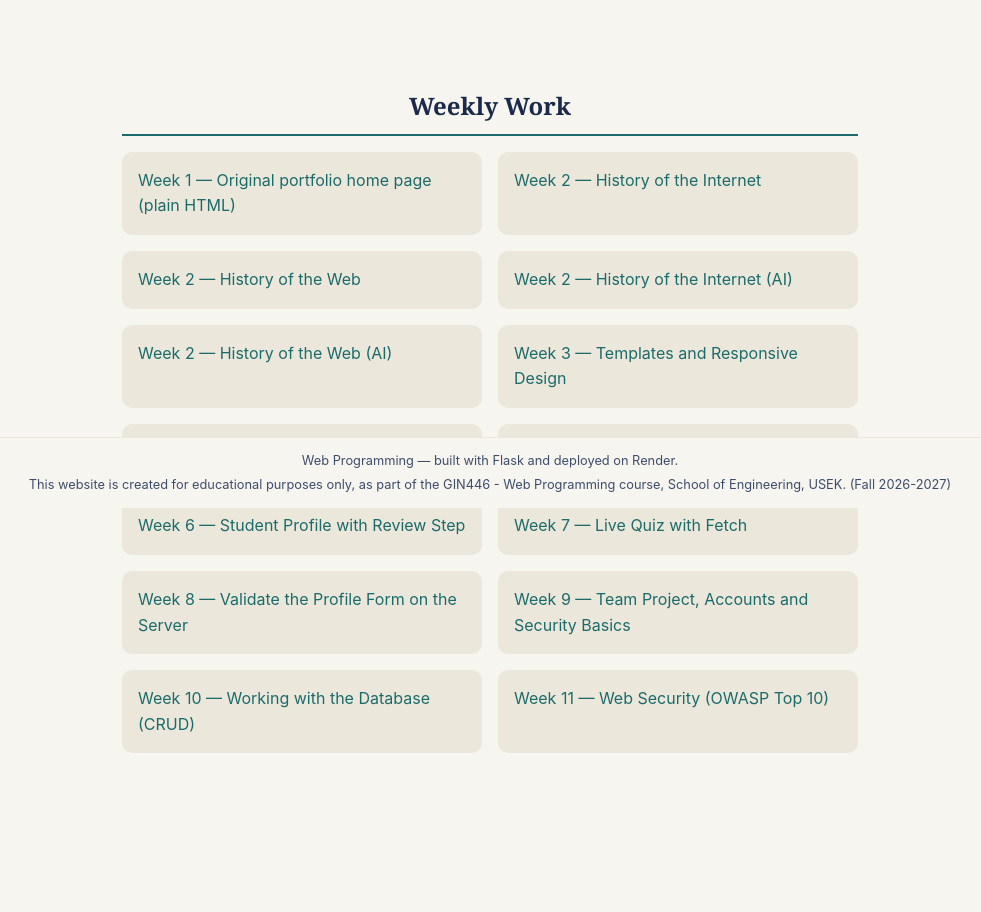
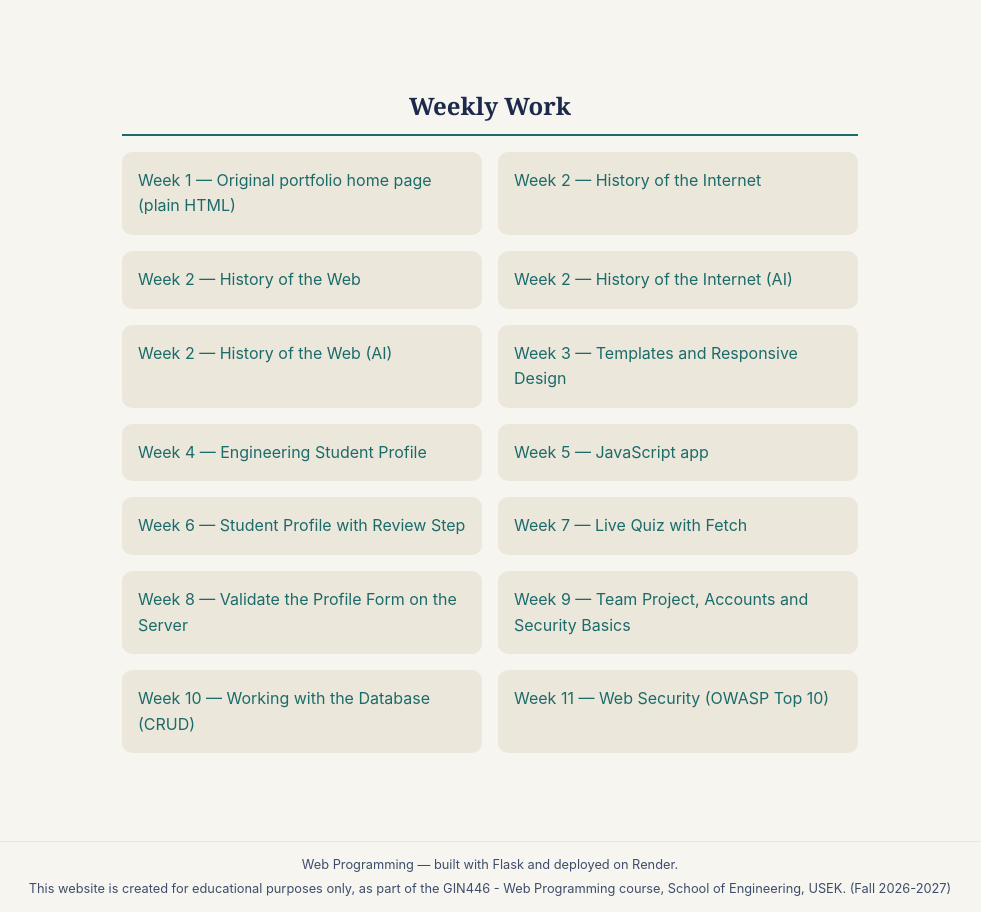
Before and after one commit to RyanMelhem/web-programming-site, a Flask app: page / in a window 1280 px wide. Shown: the part 292-1204 px from the top of the page, without its empty margins (150-1131 px from the left). Before the commit the page ends 1045 px from the top, so only its background shows below. Run offline with Flask 3, Linux system fonts and the light colour scheme.

Commit message:
Week 12: meta description, footer in normal flow, underline links in text

```diff
--- a/static/style.css
+++ b/static/style.css
@@ -73,6 +73,12 @@ a:hover {
     text-decoration: underline;
 }
 
+/* Week 12: links inside text are underlined, so they don't rely on colour alone */
+main p a {
+    text-decoration: underline;
+    text-underline-offset: 2px;
+}
+
 /* Sticky header */
 header {
     position: sticky;
@@ -116,7 +122,6 @@ main {
     max-width: 800px;
     margin: 0 auto;
     padding: var(--spacing-md);
-    padding-bottom: 6rem; /* keeps content clear of the fixed footer */
 }
 
 section {
@@ -144,19 +149,14 @@ li {
     margin-bottom: 0.6rem;
 }
 
-/* Sticky (fixed) footer */
+/* Footer sits at the end of the page (Week 12: no longer fixed) */
 footer {
-    position: fixed;
-    bottom: 0;
-    left: 0;
-    width: 100%;
     background-color: var(--bg);
     border-top: 1px solid var(--bg-elevated);
     color: var(--text-muted);
     font-size: 0.8rem;
     text-align: center;
     padding: 0.6rem var(--spacing-sm);
-    z-index: 100;
 }
 
 footer p {
--- a/templates/base.html
+++ b/templates/base.html
@@ -3,6 +3,7 @@
 <head>
     <meta charset="UTF-8">
     <meta name="viewport" content="width=device-width, initial-scale=1.0">
+    <meta name="description" content="Ryan Melhem's GIN446 Web Programming portfolio at USEK: weekly work in HTML, CSS, JavaScript, Flask, databases, accounts and web security.">
     <title>{% block title %}My Web Programming Portfolio{% endblock %}</title>
     <link rel="stylesheet" href="{{ url_for('static', filename='style.css') }}">
     {% block head %}{% endblock %}
```
